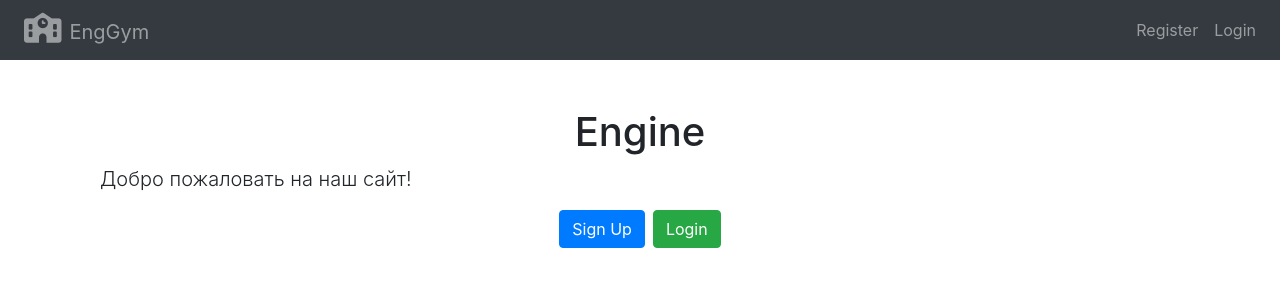
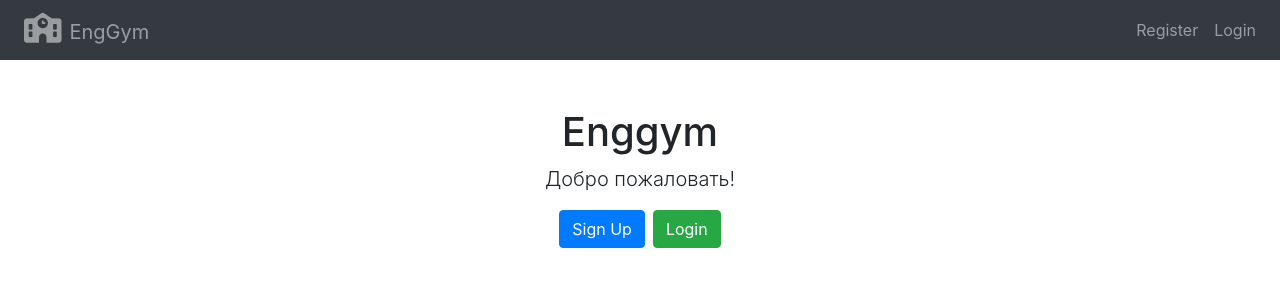
Before and after one commit to burdianov/Engine, a React (Create React App) app in the folder frontend/: page / in a window 1280 px wide. Shown: the top 300 px of the page. Built offline with nearby package versions, Linux system fonts and the light colour scheme; no server answers.

Commit message:
refactoring

```diff
--- a/frontend/src/components/layout/Landing.js
+++ b/frontend/src/components/layout/Landing.js
@@ -1,22 +1,22 @@
-import React from 'react';
-import { Link, Redirect } from 'react-router-dom';
-import { connect } from 'react-redux';
-import { PropTypes } from 'prop-types';
+import React from "react";
+import { Link, Redirect } from "react-router-dom";
+import { connect } from "react-redux";
+import { PropTypes } from "prop-types";
 
 const Landing = ({ isAuthenticated }) => {
   if (isAuthenticated) {
-    return <Redirect to='/dashboard' />;
+    return <Redirect to="/dashboard" />;
   }
 
   return (
-    <section className='mt-5'>
-      <h1 className='text-center'>Engine</h1>
-      <p className='lead container'>Добро пожаловать на наш сайт!</p>
-      <div className='text-center'>
-        <Link to='/register' className='btn btn-primary'>
+    <section className="mt-5">
+      <h1 className="text-center">Enggym</h1>
+      <p className="lead container text-center">Добро пожаловать!</p>
+      <div className="text-center">
+        <Link to="/register" className="btn btn-primary">
           Sign Up
         </Link>
-        <Link to='/login' className='btn btn-success ml-2'>
+        <Link to="/login" className="btn btn-success ml-2">
           Login
         </Link>
       </div>
```
